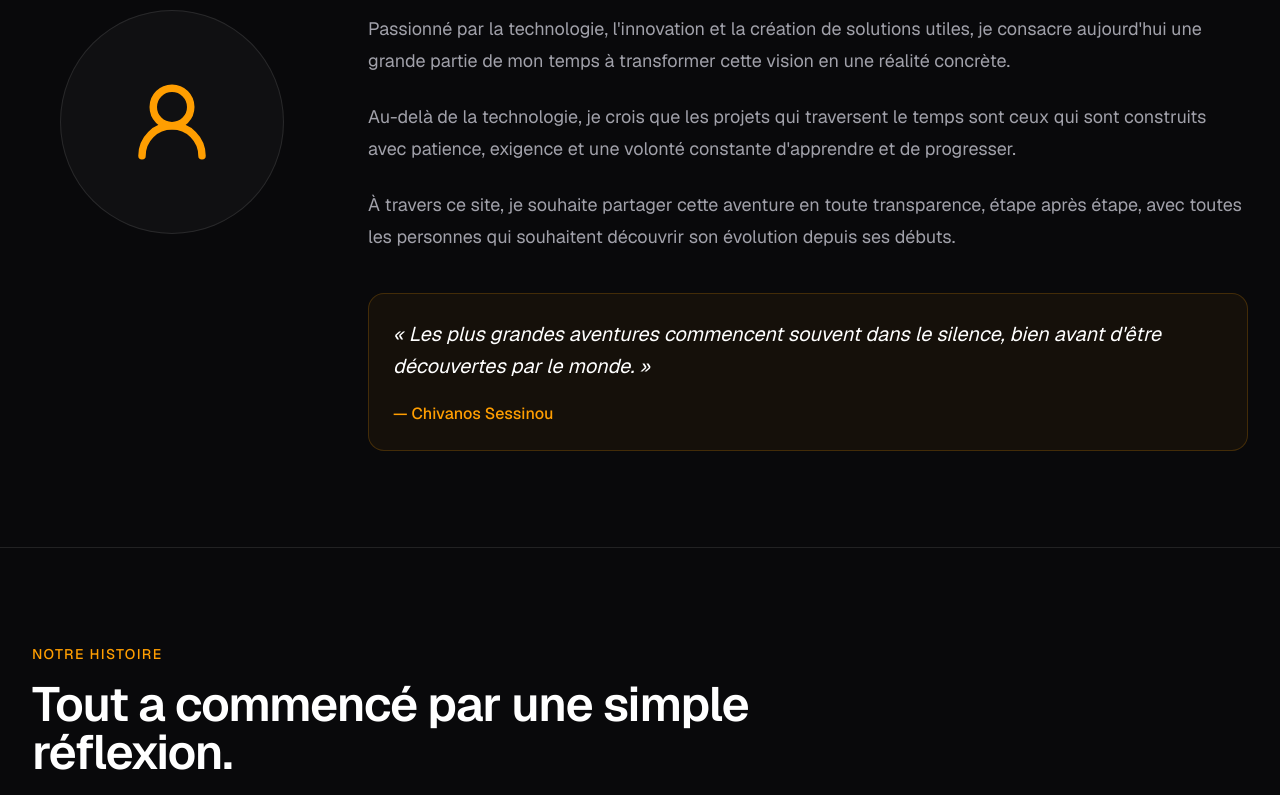
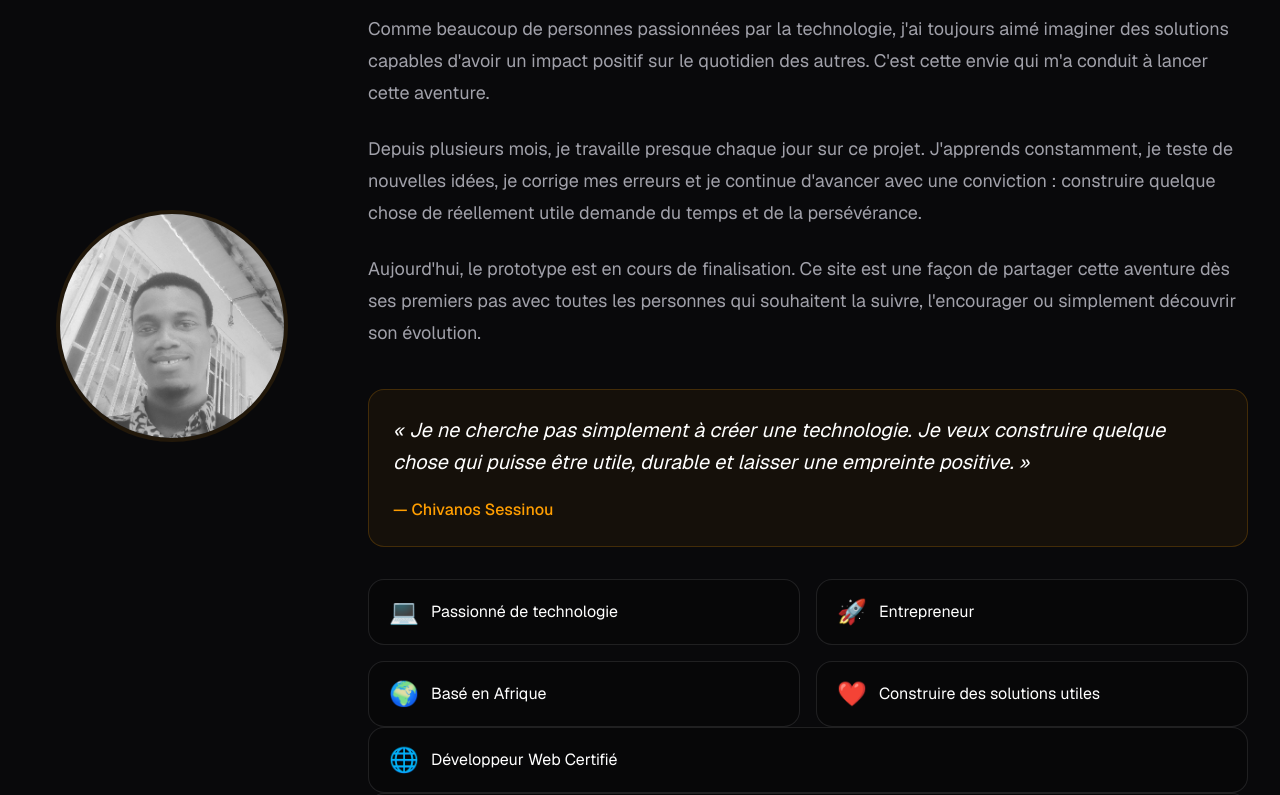
Before and after one commit to projetyjean-blip/projety, a Next.js app: page / in a window 1280 px wide. Shown: the part 1520-2315 px from the top of the page. Built offline with nearby package versions, Linux system fonts and the light colour scheme.

Commit message:
add first commit

```diff
--- a/src/components/layout/Footer.tsx
+++ b/src/components/layout/Footer.tsx
@@ -46,11 +46,11 @@ const footerLinks = [
       },
       {
         name: "Confidentialité",
-        href: "/privacy",
+        href: "#",
       },
       {
         name: "Conditions",
-        href: "/terms",
+        href: "#",
       },
     ],
   },
@@ -93,7 +93,7 @@ export default function Footer() {
             <div className="mt-6 flex gap-4">
 
               <a
-                href="mailto:contact@projet-y.com"
+                href="mailto:mancreator06@gmail.com"
                 className="text-[#A1A1AA] transition-colors hover:text-white"
                 aria-label="Email"
               >
--- a/src/components/sections/CreatorSection.tsx
+++ b/src/components/sections/CreatorSection.tsx
@@ -2,6 +2,7 @@
 
 import { motion } from "framer-motion";
 import { UserRound } from "lucide-react";
+import Image from "next/image";
 
 export default function CreatorSection() {
   return (
@@ -16,12 +17,26 @@ export default function CreatorSection() {
             transition={{ duration: 0.6 }}
             className="mx-auto"
           >
-            <div className="flex h-56 w-56 items-center justify-center rounded-full border border-white/10 bg-white/[0.03]">
+            {/* <div className="flex h-56 w-56 items-center justify-center rounded-full border border-white/10 bg-white/[0.03]">
+
               <UserRound
                 size={90}
                 className="text-[#FF9E01]"
               />
+            </div> */}
+            <div className="mx-auto h-56 w-56 overflow-hidden rounded-full ring-4 ring-[#FF9E01]/10">
+
+            <Image
+                src="/images/chivanos_sessinou.jpg"
+                alt="Chivanos Sessinou"
+                width={500}
+                height={500}
+                priority
+                className="h-full w-full object-cover"
+            />
+
             </div>
+
           </motion.div>
 
           {/* Texte */}
@@ -46,34 +61,83 @@ export default function CreatorSection() {
             </p>
 
             <p>
-                Passionné par la technologie, l'innovation et la création de
-                solutions utiles, je consacre aujourd'hui une grande partie de
-                mon temps à transformer cette vision en une réalité concrète.
+                Comme beaucoup de personnes passionnées par la technologie, j'ai toujours
+                aimé imaginer des solutions capables d'avoir un impact positif sur le
+                quotidien des autres. C'est cette envie qui m'a conduit à lancer cette
+                aventure.
             </p>
 
             <p>
-                Au-delà de la technologie, je crois que les projets qui
-                traversent le temps sont ceux qui sont construits avec
-                patience, exigence et une volonté constante d'apprendre et
-                de progresser.
+                Depuis plusieurs mois, je travaille presque chaque jour sur ce projet.
+                J'apprends constamment, je teste de nouvelles idées, je corrige mes
+                erreurs et je continue d'avancer avec une conviction : construire quelque
+                chose de réellement utile demande du temps et de la persévérance.
             </p>
 
             <p>
-                À travers ce site, je souhaite partager cette aventure en toute
-                transparence, étape après étape, avec toutes les personnes qui
-                souhaitent découvrir son évolution depuis ses débuts.
+                Aujourd'hui, le prototype est en cours de finalisation. Ce site est une
+                façon de partager cette aventure dès ses premiers pas avec toutes les
+                personnes qui souhaitent la suivre, l'encourager ou simplement découvrir
+                son évolution.
             </p>
             </div>
 
             <div className="mt-10 rounded-2xl border border-[#FF9E01]/20 bg-[#FF9E01]/5 p-6">
               <p className="text-xl italic leading-8 text-white">
-                « Les plus grandes aventures commencent souvent dans le silence,
-                bien avant d'être découvertes par le monde. »
+                « Je ne cherche pas simplement à créer une technologie.
+                Je veux construire quelque chose qui puisse être utile,
+                durable et laisser une empreinte positive. »
               </p>
 
               <p className="mt-5 font-medium text-[#FF9E01]">
                 — Chivanos Sessinou
               </p>
+            </div>
+
+             <div className="mt-8 grid gap-4 sm:grid-cols-2">
+
+    <div className="flex items-center gap-3 rounded-2xl border border-white/10 bg-black/20 px-5 py-4">
+      <span className="text-2xl">💻</span>
+      <span className="text-white">
+        Passionné de technologie
+      </span>
+    </div>
+
+    <div className="flex items-center gap-3 rounded-2xl border border-white/10 bg-black/20 px-5 py-4">
+      <span className="text-2xl">🚀</span>
+      <span className="text-white">
+        Entrepreneur
+      </span>
+    </div>
+
+    <div className="flex items-center gap-3 rounded-2xl border border-white/10 bg-black/20 px-5 py-4">
+      <span className="text-2xl">🌍</span>
+      <span className="text-white">
+        Basé en Afrique
+      </span>
+    </div>
+
+    <div className="flex items-center gap-3 rounded-2xl border border-white/10 bg-black/20 px-5 py-4">
+      <span className="text-2xl">❤️</span>
+      <span className="text-white">
+        Construire des solutions utiles
+      </span>
+    </div>
+
+  </div>
+
+    <div className="flex items-center gap-3 rounded-2xl border border-white/10 bg-black/20 px-5 py-4">
+    <span className="text-2xl">🌐</span>
+    <span className="text-white">
+      Développeur Web Certifié
+    </span>
+  </div>
+
+  <div className="flex items-center gap-3 rounded-2xl border border-white/10 bg-black/20 px-5 py-4">
+    <span className="text-2xl">📱</span>
+    <span className="text-white">
+      Autodidacte en développement mobile
+    </span>
   </div>
           </motion.div>
         </div>
```
Also changed, not shown: public/images/chivanos_sessinou.jpg (added). Lines whose indentation alone changed are shown as unchanged.
